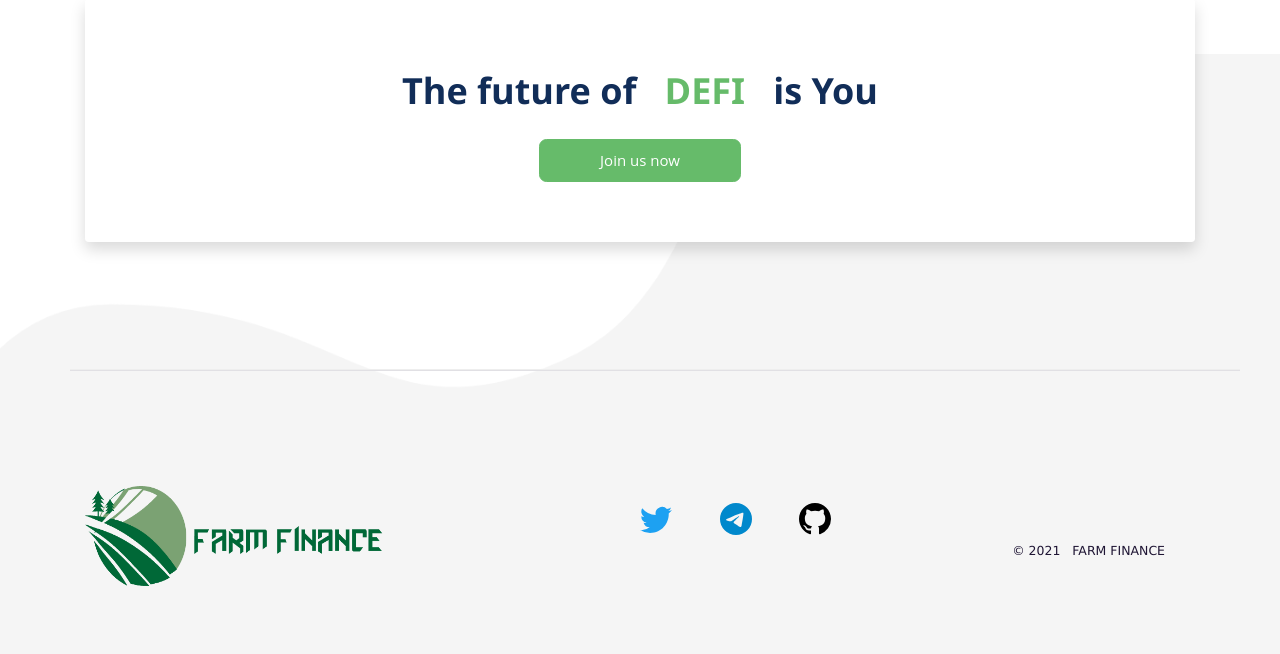
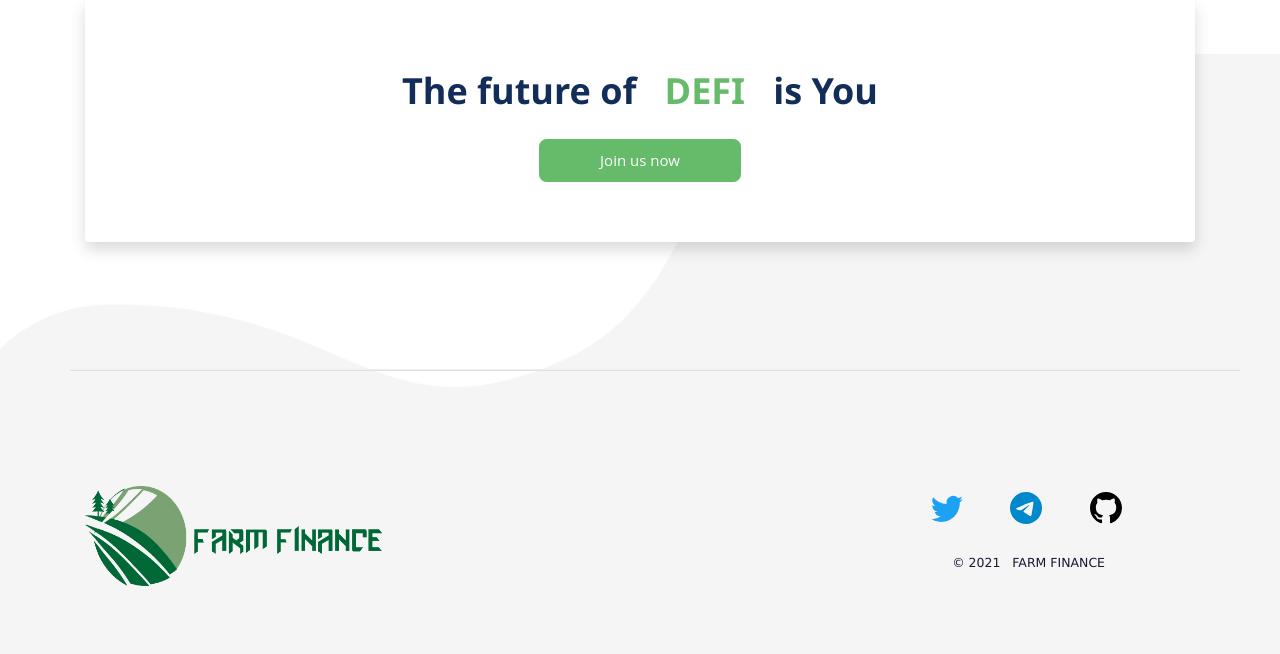
Before and after one commit to code-syndicate/farmfinance, a Django app: page / in a window 1280 px wide. Shown: the part 2193-2847 px from the top of the page. Run offline with Django 3.2, Linux system fonts and the light colour scheme; some libraries are stand-ins or nearby versions; some web fonts are replaced.

Commit message:
minor update

```diff
--- a/main/templates/main/index.html
+++ b/main/templates/main/index.html
@@ -589,8 +589,12 @@
           <div class="col-12 col-sm-8 col-md-6 text-center text-md-start"> <a class="text-decoration-none" href="#"><img
                 class="d-inline-block align-top " height = '100' width = '300' src="assets/img/farm-02.png" alt=""
                 width="40" /><span style = 'color:red' class="text-theme font-monospace fs-3 ps-2">  </span></a></div>
-          <div style = 'float:right' class="col-12 col-sm-8 col-md-6 ">
 
+
+          <div  class="col-12 col-sm-8 col-md-6 ">
+
+
+            <div style="text-align: right;">
             <a href = 'http://twitter.com/farm_financeBsc/' > <svg xmlns="http://www.w3.org/2000/svg" width="32" height="32" fill="#1DA1F2" class="bi bi-twitter" viewBox="0 0 16 16">
               <path d="M5.026 15c6.038 0 9.341-5.003 9.341-9.334 0-.14 0-.282-.006-.422A6.685 6.685 0 0 0 16 3.542a6.658 6.658 0 0 1-1.889.518 3.301 3.301 0 0 0 1.447-1.817 6.533 6.533 0 0 1-2.087.793A3.286 3.286 0 0 0 7.875 6.03a9.325 9.325 0 0 1-6.767-3.429 3.289 3.289 0 0 0 1.018 4.382A3.323 3.323 0 0 1 .64 6.575v.045a3.288 3.288 0 0 0 2.632 3.218 3.203 3.203 0 0 1-.865.115 3.23 3.23 0 0 1-.614-.057 3.283 3.283 0 0 0 3.067 2.277A6.588 6.588 0 0 1 .78 13.58a6.32 6.32 0 0 1-.78-.045A9.344 9.344 0 0 0 5.026 15z"/>
             </svg> </a> &nbsp;&nbsp;&nbsp;&nbsp;&nbsp;&nbsp;&nbsp;&nbsp;
@@ -602,8 +606,10 @@
             <a href = '' ><svg xmlns="http://www.w3.org/2000/svg" width="32" height="32" fill="black" class="bi bi-github" viewBox="0 0 16 16">
               <path d="M8 0C3.58 0 0 3.58 0 8c0 3.54 2.29 6.53 5.47 7.59.4.07.55-.17.55-.38 0-.19-.01-.82-.01-1.49-2.01.37-2.53-.49-2.69-.94-.09-.23-.48-.94-.82-1.13-.28-.15-.68-.52-.01-.53.63-.01 1.08.58 1.23.82.72 1.21 1.87.87 2.33.66.07-.52.28-.87.51-1.07-1.78-.2-3.64-.89-3.64-3.95 0-.87.31-1.59.82-2.15-.08-.2-.36-1.02.08-2.12 0 0 .67-.21 2.2.82.64-.18 1.32-.27 2-.27.68 0 1.36.09 2 .27 1.53-1.04 2.2-.82 2.2-.82.44 1.1.16 1.92.08 2.12.51.56.82 1.27.82 2.15 0 3.07-1.87 3.75-3.65 3.95.29.25.54.73.54 1.48 0 1.07-.01 1.93-.01 2.2 0 .21.15.46.55.38A8.012 8.012 0 0 0 16 8c0-4.42-3.58-8-8-8z"/>
             </svg> </a> &nbsp;&nbsp;&nbsp;&nbsp;&nbsp;&nbsp;&nbsp;&nbsp;
+            </div>
+            <br>
 
-            <p class="fs--1 text-dark my-2 text-center text-md-end">&copy; {% now 'Y' %}  &nbsp;<a class="text-dark" href="https://farmfinance.trade/" target="_blank"> FARM FINANCE  </a>
+            <p style = 'padding-right:60px' class="fs--1 text-dark my-2 text-center text-md-end">&copy; {% now 'Y' %}  &nbsp;<a class="text-dark" href="https://farmfinance.trade/" target="_blank"> FARM FINANCE  </a>
             </p>
           </div>
         </div>
```
